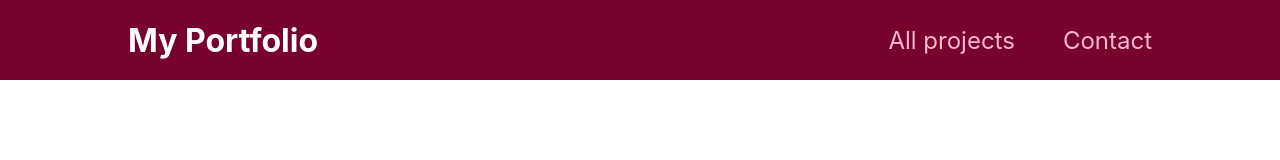
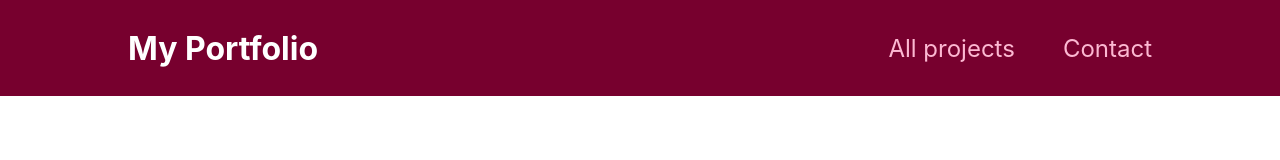
Before and after one commit to robcisneros/my-portfolio, a Next.js app: page / in a window 1280 px wide. Shown: the top 160 px of the page. Built offline with nearby package versions, Linux system fonts and the light colour scheme.

Commit message:
fixing header

```diff
--- a/components/layout/Layout.module.css
+++ b/components/layout/Layout.module.css
@@ -1,4 +1,4 @@
 .main {
-  margin: 3rem auto;
+  margin: 0;
   width: 100%;
 }
--- a/components/layout/MainNavigation.module.css
+++ b/components/layout/MainNavigation.module.css
@@ -1,7 +1,9 @@
 .header {
   width: 100%;
-  height: 5rem;
+  height: 6rem;
   display: flex;
+  flex-wrap: wrap;
+  flex-direction: row;
   align-items: center;
   justify-content: space-between;
   background-color: #77002e;
```
Also changed, not shown: components/UI/GlassCard.js (+0 -11 lines).
